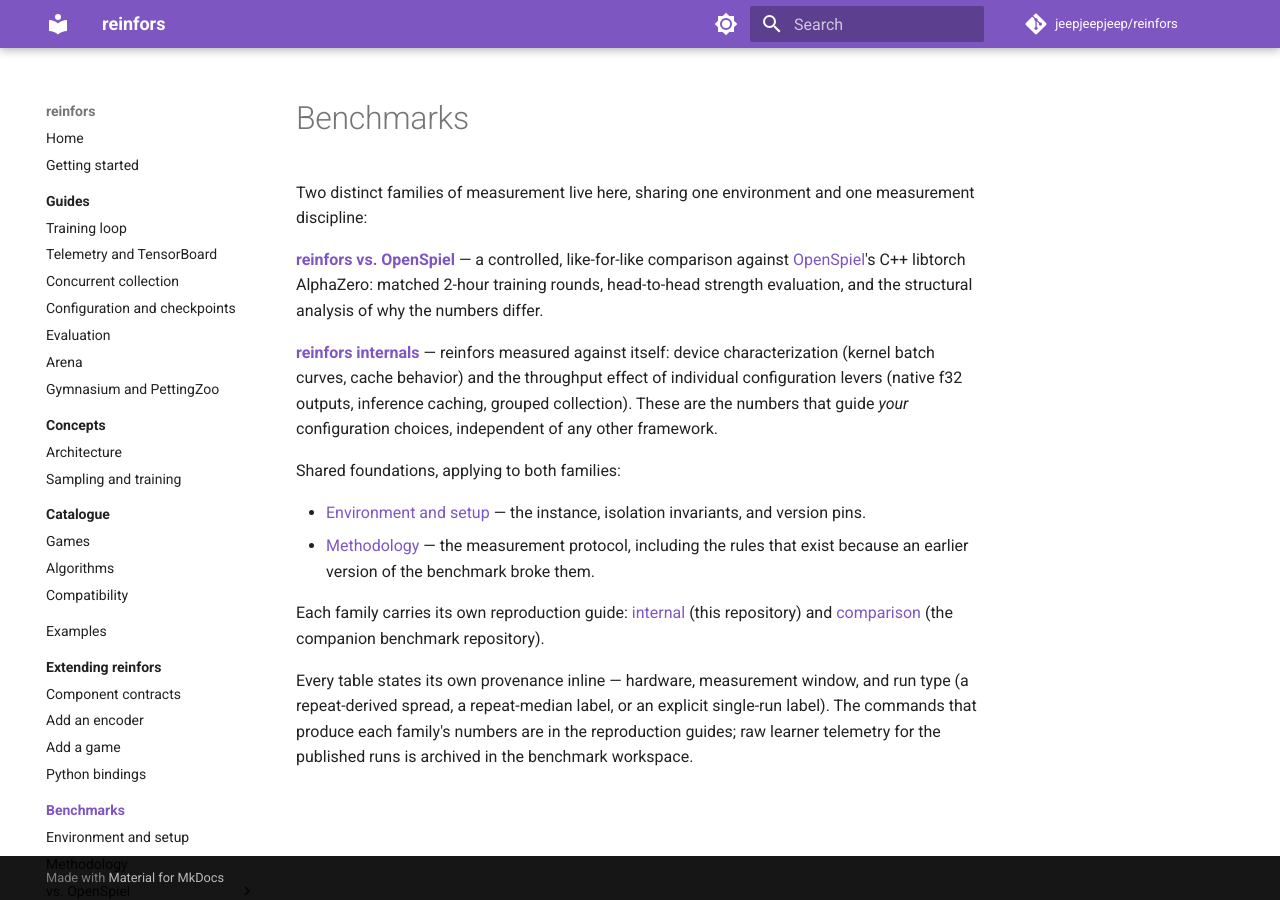
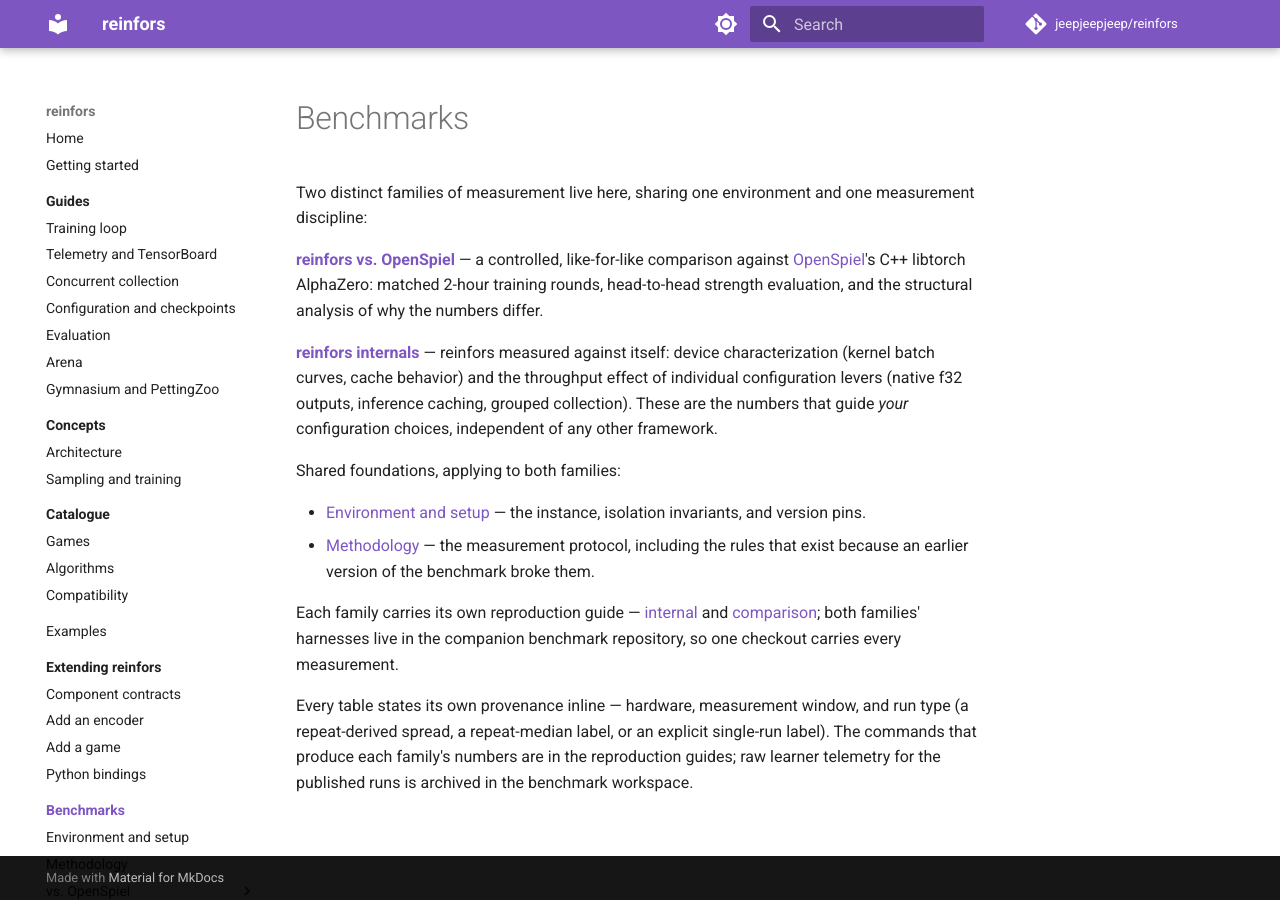
Before and after one commit to jeepjeepjeep/reinfors, an MkDocs documentation site: the page built from docs/benchmarks/index.md, in a window 1280 px wide. Built offline with MkDocs 1.6.1 and Material for MkDocs 9.7.7, drawn with Linux system fonts in a browser that asks for light colours; comment, search, counter and statistics services are not loaded.

Commit message:
docs: internal harnesses live in the companion repo

```diff
--- a/docs/benchmarks/index.md
+++ b/docs/benchmarks/index.md
@@ -20,9 +20,10 @@
 - [Methodology](methodology.md) — the measurement protocol, including the rules that exist
   because an earlier version of the benchmark broke them.
 
-Each family carries its own reproduction guide:
-[internal](internal/reproducing.md) (this repository) and
-[comparison](openspiel/reproducing.md) (the companion benchmark repository).
+Each family carries its own reproduction guide —
+[internal](internal/reproducing.md) and [comparison](openspiel/reproducing.md); both
+families' harnesses live in the companion benchmark repository, so one checkout carries
+every measurement.
 
 Every table states its own provenance inline — hardware, measurement window, and run
 type (a repeat-derived spread, a repeat-median label, or an explicit single-run label). The commands that produce each
```
